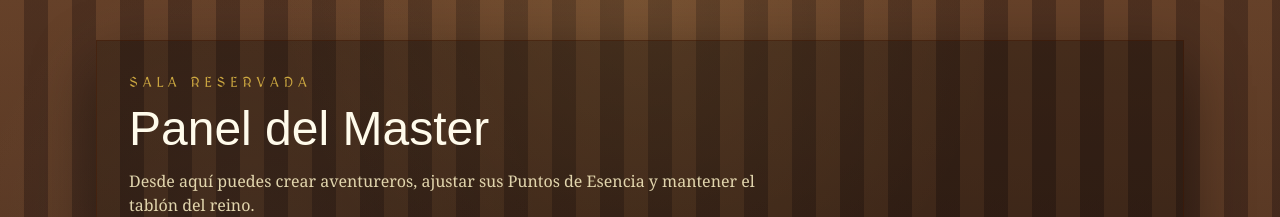
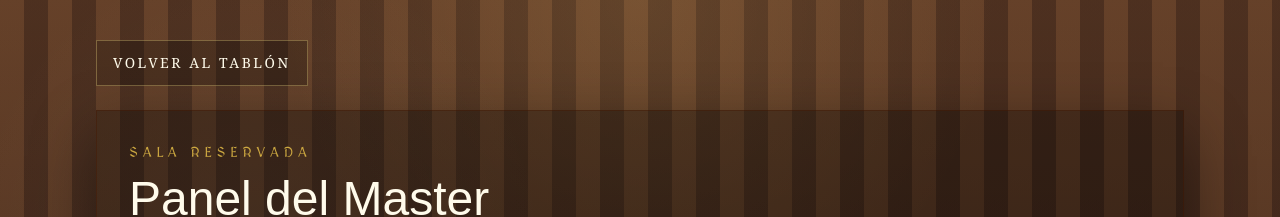
Before and after one commit to alexgilq1-cyber/tablon-vesperia, a Next.js app: page /admin in a window 1280 px wide. Shown: the top 217 px of the page. Built offline with nearby package versions, Linux system fonts and the light colour scheme; no server answers; the database is empty; a web font is replaced by a local one.

Commit message:
Update page.tsx

```diff
--- a/app/admin/page.tsx
+++ b/app/admin/page.tsx
@@ -1,5 +1,6 @@
 "use client";
 
+import Link from "next/link";
 import { useEffect, useState } from "react";
 import { supabase } from "@/lib/supabase";
 
@@ -100,6 +101,16 @@ export default function AdminPage() {
 
   return (
     <main className="mx-auto min-h-screen max-w-6xl px-4 py-10 sm:px-6 lg:px-8">
+      <div className="mb-6">
+        <Link
+          href="/"
+          className="inline-block border border-amber-200/30 bg-black/25 px-4 py-3 text-sm uppercase tracking-[0.18em] text-amber-50"
+          style={{ textDecoration: "none" }}
+        >
+          Volver al tablón
+        </Link>
+      </div>
+
       <section className="border border-amber-950/45 bg-black/30 p-8 shadow-[0_25px_60px_rgba(0,0,0,0.45)]">
         <p
           className="text-sm uppercase tracking-[0.35em] text-amber-300/75"
```
